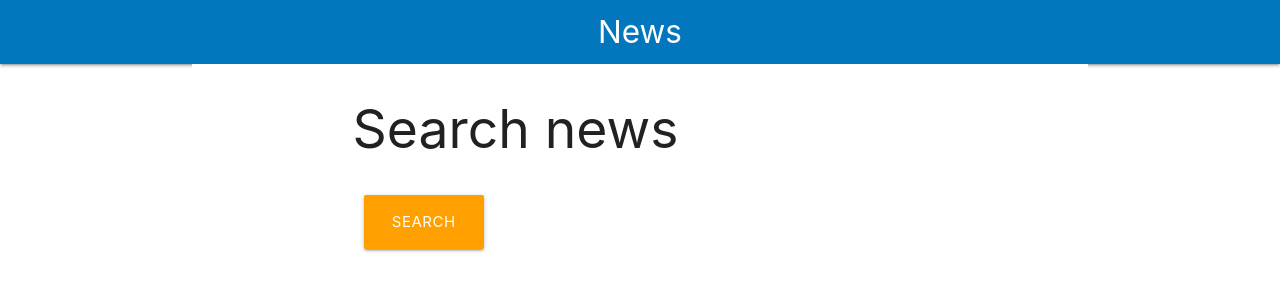
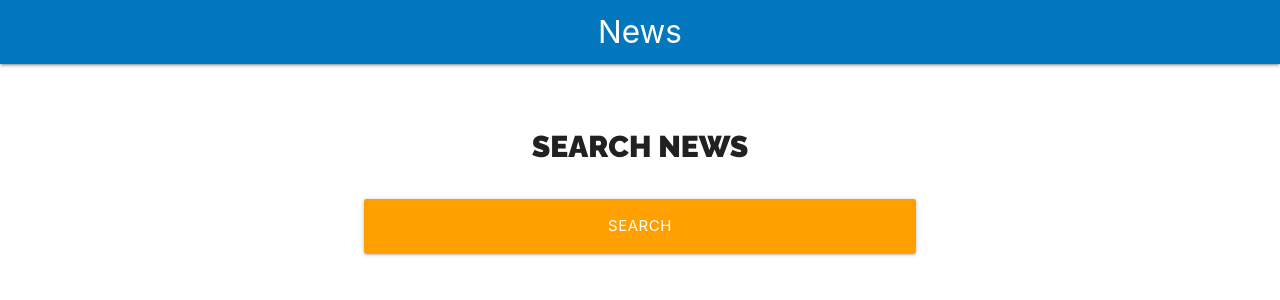
Before and after one commit to IronHack-MERN/news, a React (Create React App) app: page / in a window 1280 px wide. Shown: the top 300 px of the page. Built offline with nearby package versions, Linux system fonts and the light colour scheme.

Commit message:
ADD Form style module

```diff
--- a/src/components/Form.js
+++ b/src/components/Form.js
@@ -1,15 +1,16 @@
 import React from 'react';
+import styles from './Form.module.css';
 
 const Form = () => {
     return (
-        <div className='row'>
+        <div className={`${styles.search} row`}>
             <div className='col s12 m8 offset-m2'>
                 <form>
-                    <h2>Search news</h2>
+                    <h2 className={styles.heading}>Search news</h2>
                     <div className='input-field col s12'>
                         <input
                             type='submit'
-                            className='btn-large amber darken-2'
+                            className={`${styles.btn_block} btn-large amber darken-2`}
                             value='Search'
                         />
                     </div>
--- /dev/null
+++ b/src/components/Form.module.css
@@ -0,0 +1,17 @@
+.heading{
+    font-family: 'Raleway', sans-serif;
+    font-weight: 900;
+    font-size: 2rem;
+    text-transform: uppercase;
+    text-align: center;
+}
+
+.search{
+    margin-top: 2rem;
+    margin-bottom: 2rem;
+    text-align: left;
+}
+
+.btn_block{
+    width: 100%;
+}
```
